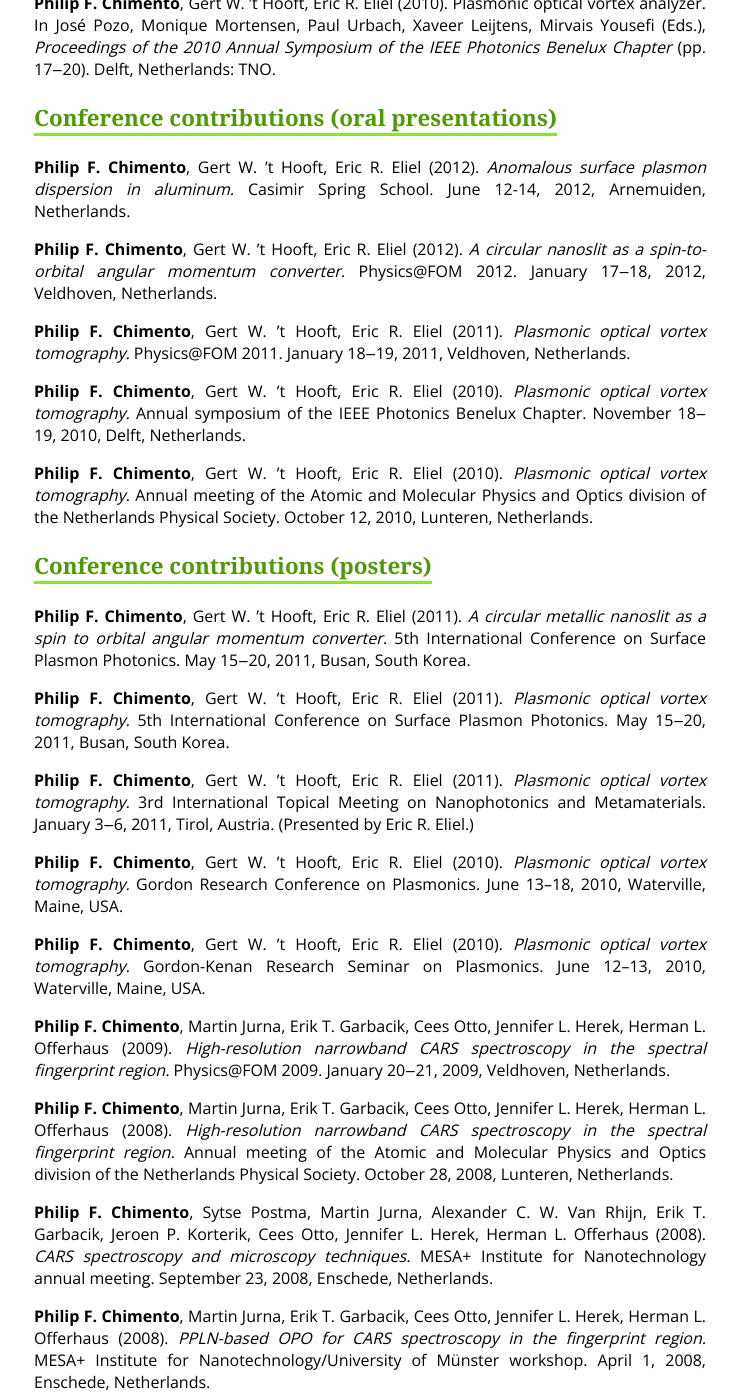
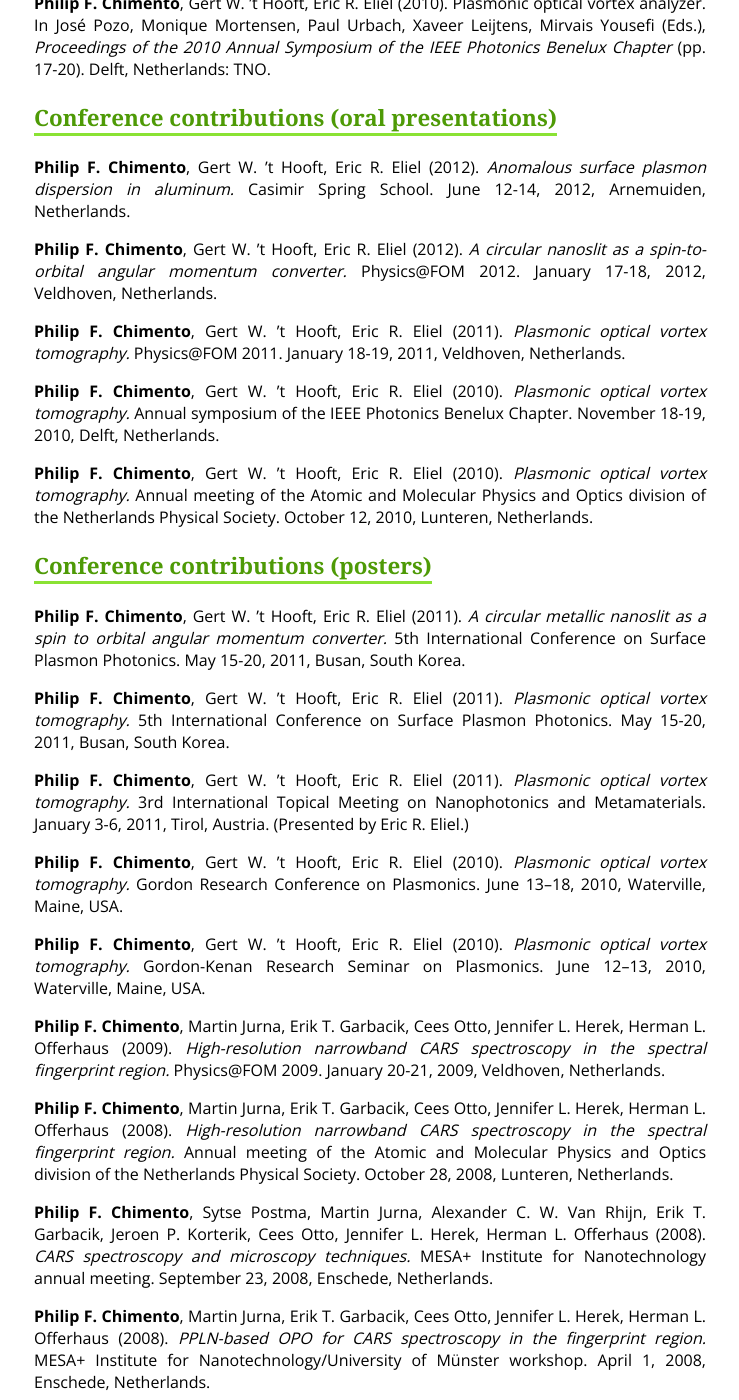
Before and after one commit to ptomato/ptomato.github.com, a Jekyll site: the page built from science/science-publications.md, in a window 1280 px wide and 1400 px high, scrolled down 757 px. Shown: the whole window, without its empty margins (270-1009 px from the left). Built offline with Jekyll 4.4.1, drawn with Linux system fonts in a browser that asks for light colours; some web fonts are replaced; some of the changed text lies outside the part shown.

Commit message:
Use - instead of en dash
To circumvent Firefox 13.0.1 bug

```diff
--- a/science/science-publications.md
+++ b/science/science-publications.md
@@ -18,7 +18,7 @@ articles:
     journal: Journal of Raman Spectroscopy
     issue: 40
     number: 9
-    pages: 1229‒1233
+    pages: 1229-1233
     doi: 10.1002/jrs.2267
     cited: 8
   - authors:
@@ -30,7 +30,7 @@ articles:
     journal: Optics Letters
     issue: 35
     number: 22
-    pages: 3775‒3777
+    pages: 3775-3777
     doi: 10.1364/OL.35.003775
     cited: 0
   - authors:
@@ -45,7 +45,7 @@ articles:
     journal: Optics Express
     issue: 19
     number: 24
-    pages: 24219‒24227
+    pages: 24219-24227
     doi: 10.1364/OE.19.024219
     cited: 2
 proceedings:
@@ -62,7 +62,7 @@ proceedings:
     - Leijtens, Xaveer
     - Yousefi, Mirvais
     book: Proceedings of the 2010 Annual Symposium of the IEEE Photonics Benelux Chapter
-    pages: 17‒20
+    pages: 17-20
     place: Delft, Netherlands
     publisher: TNO
 talks:
@@ -82,7 +82,7 @@ talks:
     year: 2010
     title: Plasmonic optical vortex tomography
     venue: Annual symposium of the IEEE Photonics Benelux Chapter
-    date: November 18‒19, 2010
+    date: November 18-19, 2010
     place: Delft, Netherlands
   - authors:
     - Chimento, Philip F.
@@ -91,7 +91,7 @@ talks:
     year: 2011
     title: Plasmonic optical vortex tomography
     venue: Physics@FOM 2011
-    date: January 18‒19, 2011
+    date: January 18-19, 2011
     place: Veldhoven, Netherlands
   - authors:
     - Chimento, Philip F.
@@ -100,7 +100,7 @@ talks:
     year: 2012
     title: A circular nanoslit as a spin-to-orbital angular momentum converter
     venue: Physics@FOM 2012
-    date: January 17‒18, 2012
+    date: January 17-18, 2012
     place: Veldhoven, Netherlands
   - authors:
     - Chimento, Philip F.
@@ -186,7 +186,7 @@ posters:
     year: 2009
     title: High-resolution narrowband CARS spectroscopy in the spectral fingerprint region
     venue: Physics@FOM 2009
-    date: January 20‒21, 2009
+    date: January 20-21, 2009
     place: Veldhoven, Netherlands
   - authors:
     - Chimento, Philip F.
@@ -213,7 +213,7 @@ posters:
     year: 2011
     title: Plasmonic optical vortex tomography
     venue: 3rd International Topical Meeting on Nanophotonics and Metamaterials
-    date: January 3‒6, 2011
+    date: January 3-6, 2011
     place: Tirol, Austria
     presenter: Eliel, Eric R.
   - authors:
@@ -223,7 +223,7 @@ posters:
     year: 2011
     title: Plasmonic optical vortex tomography
     venue: 5th International Conference on Surface Plasmon Photonics
-    date: May 15‒20, 2011
+    date: May 15-20, 2011
     place: Busan, South Korea
   - authors:
     - Chimento, Philip F.
@@ -232,7 +232,7 @@ posters:
     year: 2011
     title: A circular metallic nanoslit as a spin to orbital angular momentum converter
     venue: 5th International Conference on Surface Plasmon Photonics
-    date: May 15‒20, 2011
+    date: May 15-20, 2011
     place: Busan, South Korea
 ---
 
```
